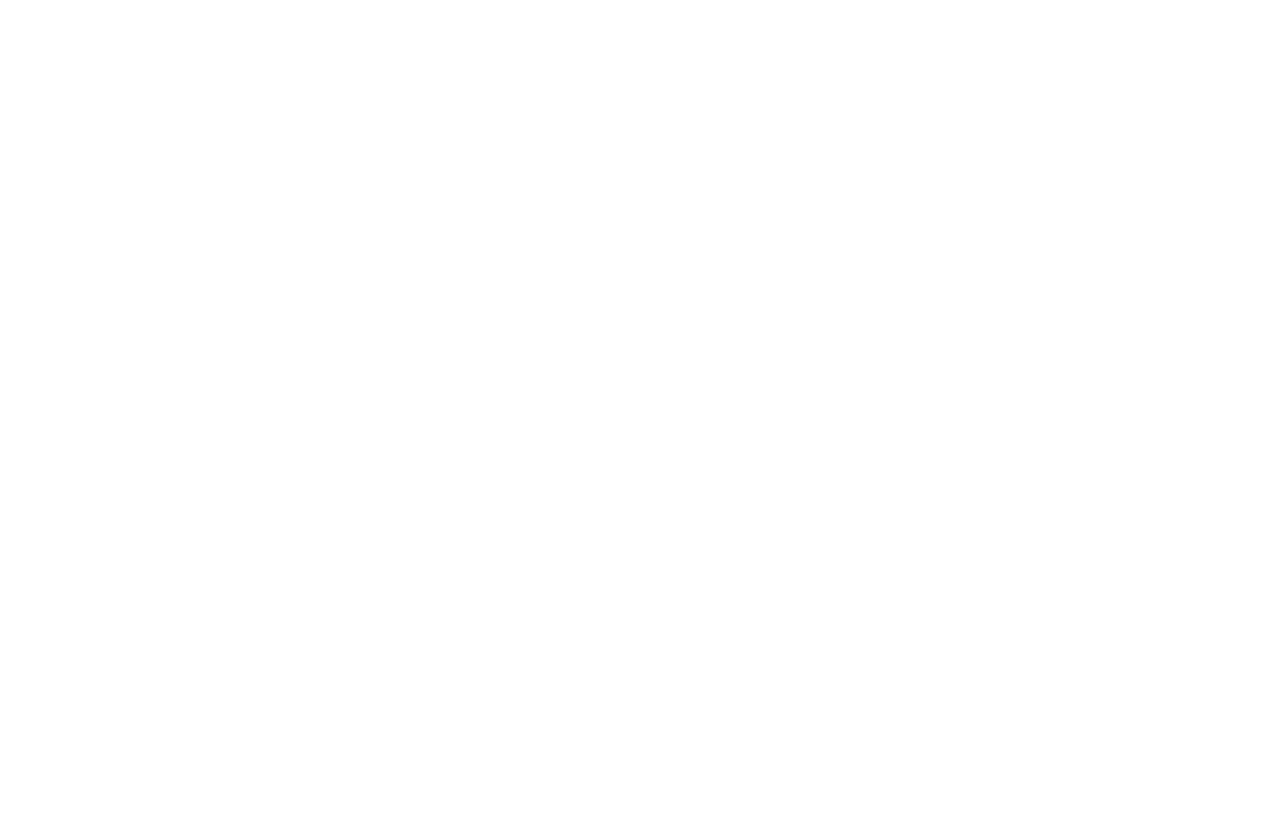
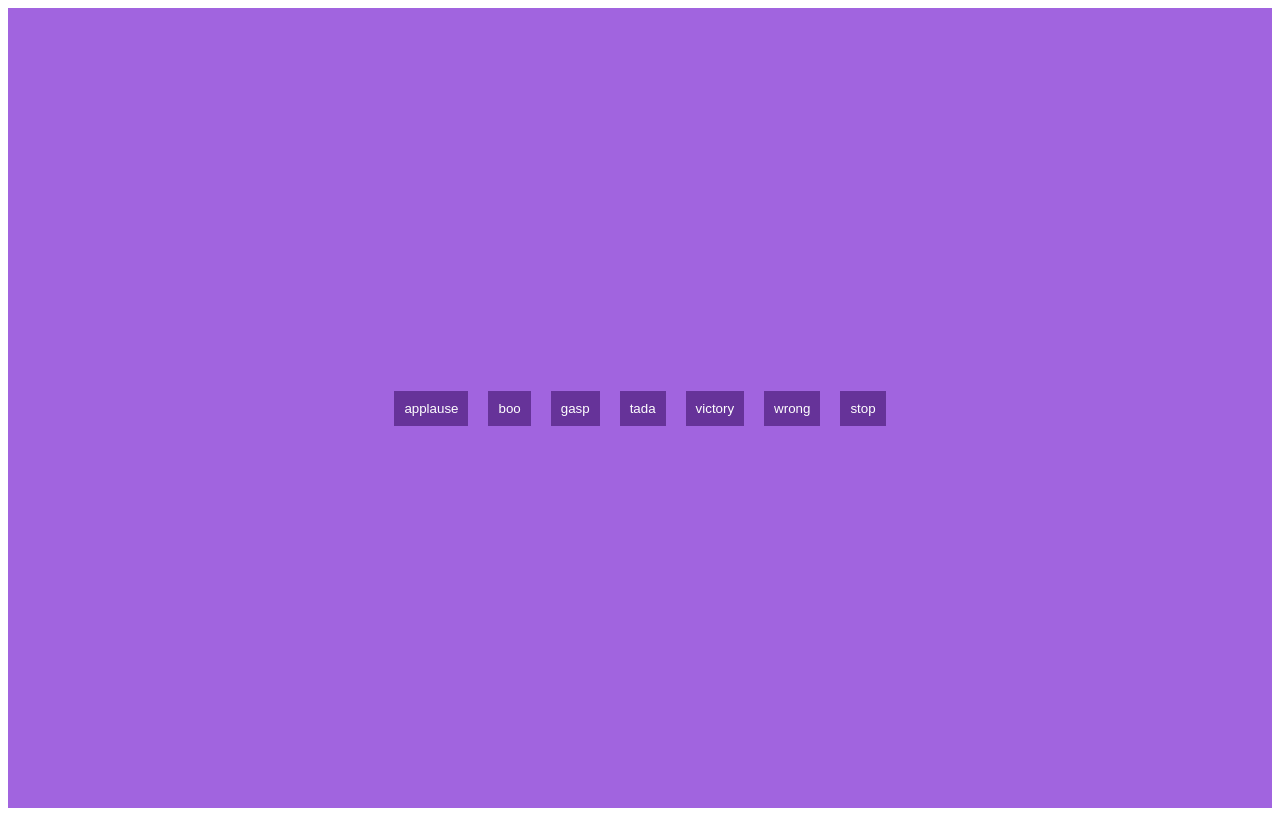
Before and after one commit to acciojob/Soundbar-mnaseeajit, a website: page main.html in a window 1280 px wide. Drawn offline with Linux system fonts and the light colour scheme.

Commit message:
created a submission

```diff
--- a/main.html
+++ b/main.html
@@ -3,14 +3,21 @@
 <html>
 
 <head>
-	<link rel="stylesheet" href="styles.css">
+    <link rel="stylesheet" href="styles.css">
 </head>
 
 <body>
-	<!-- the entire body must be written by student -->
-    <script type="text/javascript" src="./script.js">
-</script>
-
+    <!-- the entire body must be written by student -->
+    <div id="buttons">
+        <button class="btn" onclick="playSound('sound1.mp3')">applause</button>
+        <button class="btn" onclick="playSound('sound2.mp3')">boo</button>
+        <button class="btn" onclick="playSound('sound3.mp3')">gasp</button>
+        <button class="btn" onclick="playSound('sound4.mp3')">tada</button>
+        <button class="btn" onclick="playSound('sound5.mp3')">victory</button>
+        <button class="btn" onclick="playSound('sound6.mp3')">wrong</button>
+        <button class="stop" onclick="stopSound()">stop</button>
+    </div>
+    <script type="text/javascript" src="./script.js"></script>
 </body>
 
 </html>
--- a/script.js
+++ b/script.js
@@ -1 +1,20 @@
 //your JS code here. If required.
+var audio;
+
+function playSound(soundFileName) {
+    stopSound();  // Stop any currently playing sound
+
+    // Create an audio element
+    audio = new Audio('./sounds/' + soundFileName);
+
+    // Play the audio
+    audio.play();
+}
+
+function stopSound() {
+    if (audio) {
+        // Stop the audio if it's playing
+        audio.pause();
+        audio.currentTime = 0;
+    }
+}
--- a/styles.css
+++ b/styles.css
@@ -1 +1,15 @@
 /*  your css code here. If applicable */
+#buttons{
+	height : 100vh;
+	display: flex;
+	justify-content : center;
+	align-items : center;
+	background-color : #a164df;
+}
+.btn , .stop{
+	padding : 10px;
+	margin : 10px;
+	background-color :#663399;
+	color : white;
+	border : none;
+}
```
